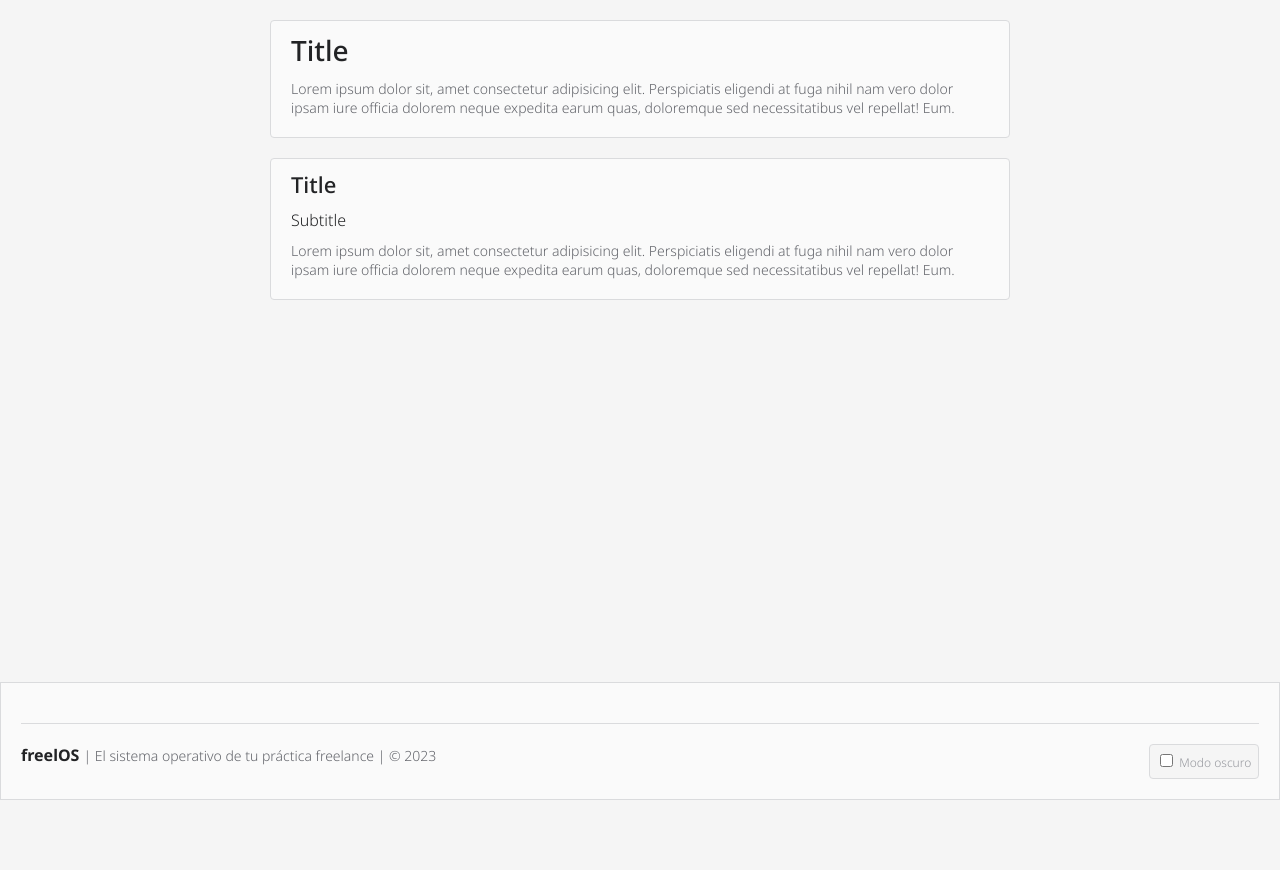
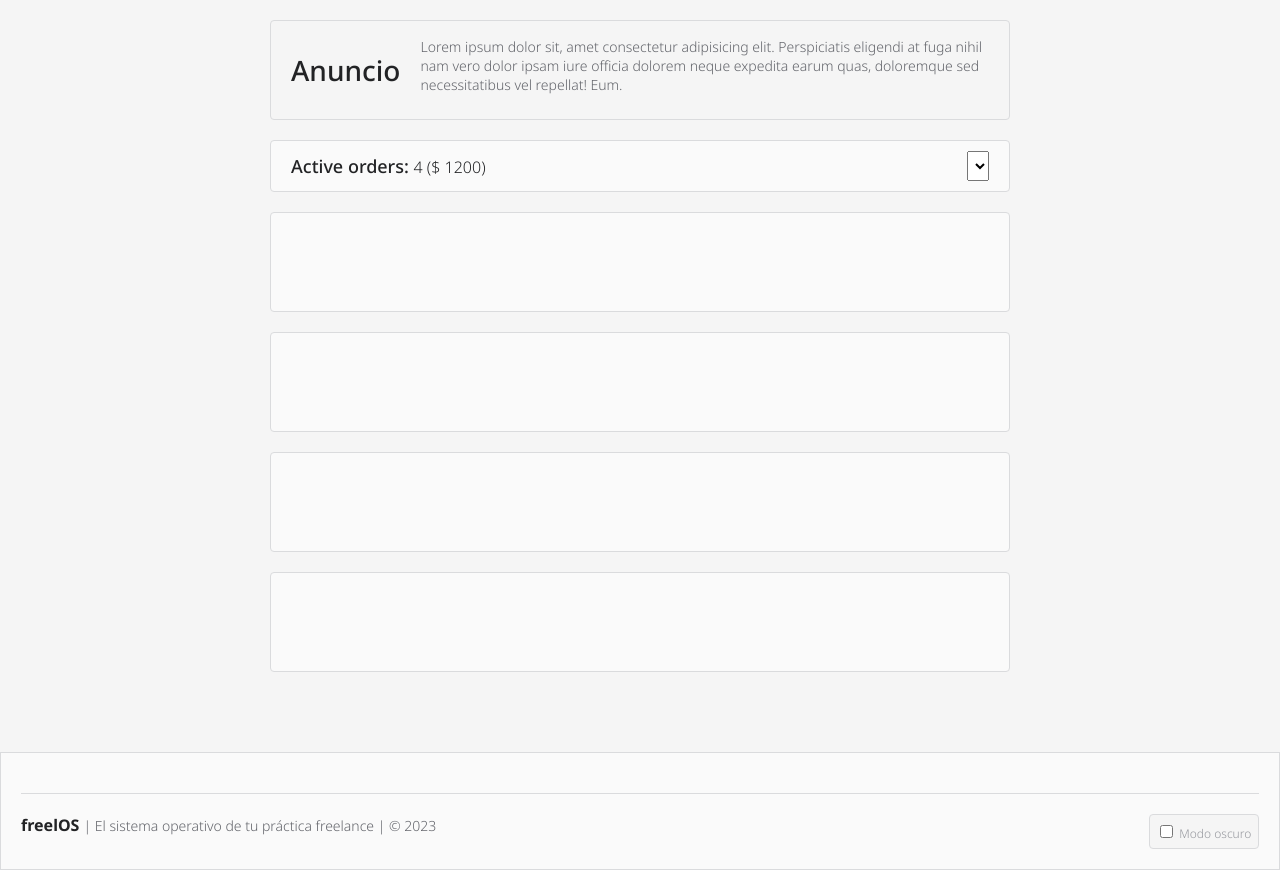
Before and after one commit to matiasbaldanza/coderhouse-js-34150-matiasbaldanza-preentrega-3, a website built with Vite: page index.html in a window 1280 px wide. Before the commit the page ends 800 px from the top, so only its background shows below. Built offline with nearby package versions, Linux system fonts and the light colour scheme.

Commit message:
FEAT: added active orders summary

```diff
--- a/css/styles.css
+++ b/css/styles.css
@@ -15,7 +15,7 @@
 /* -------------------------------------------- COLORS  */
 .dark-theme {
     --color-bg: #0D1A26;
-    --color-fg: #090D13;
+    --color-fg: #0e1d2a/* #090D13 */;
     --color-border: #62646A;
 
     --color-text-title: #B3CDE6;
@@ -52,16 +52,19 @@
     box-sizing: border-box;
 }
 
+body {
+    transition: 150ms;
+}
+
 /* --------------------------------------- TYPOGRAPHY  */
 h1, h2, h3, h4, h5, h6 {
     color: var(--color-text-title);
     font-weight: 500;
-    margin-top: 0;
-    margin-bottom: var(--gl-spacer-half);
+    margin: 0;
 }
 
 h1 { font-size: 2.8rem; }
-h2 { font-size: 2.2rem; }
+h2 { font-size: 1.8rem; }
 h3 { font-size: 1.6rem; font-weight: 300 }
 
 p {
@@ -105,13 +108,39 @@ main {
 
 section, article {
     min-height: 100px; /* TEMP */
+}
+
+section {
     width: 100%;
+    display: flex;
+    flex-direction: column;
+    justify-content: flex-start;
+    gap: var(--gl-spacer);
+}
 
+header {
     background-color: var(--color-fg);
+
+}
+
+article, header {
+    width: 100%;
     border: var(--gl-border);
     border-radius: var(--gl-border-radius);
+    padding: var(--gl-spacer-half) var(--gl-spacer);
 
-    padding: var(--gl-spacer-half) var(--gl-spacer);
+    display: flex;
+    justify-content: space-between;
+    align-items: center;
+    gap: var(--gl-spacer);
+}
+
+article {
+    background-color: var(--color-fg);
+}
+
+article.announcement {
+    background-color: inherit;
 }
 
 footer {
@@ -144,6 +173,11 @@ footer {
     background-color: var(--color-bg);
 }
 
-.dark-mode-toggle {
+select {
+    height: 3rem;
+}
 
+.summary-text {
+    font-weight: 300;
+    font-size: 1.6rem;
 }
--- a/index.html
+++ b/index.html
@@ -24,14 +24,21 @@
  <body>
    <main>
       <section>
-            <h1>Title</h1>
+         <article class="announcement">
+            <h1>Anuncio</h1>
             <p>Lorem ipsum dolor sit, amet consectetur adipisicing elit. Perspiciatis eligendi at fuga nihil nam vero dolor ipsam iure officia dolorem neque expedita earum quas, doloremque sed necessitatibus vel repellat! Eum.</p>
+         </article>
       </section>
-      <article>
-            <h2>Title</h2>
-            <h3>Subtitle</h3>
-            <p>Lorem ipsum dolor sit, amet consectetur adipisicing elit. Perspiciatis eligendi at fuga nihil nam vero dolor ipsam iure officia dolorem neque expedita earum quas, doloremque sed necessitatibus vel repellat! Eum.</p>
-      </article>
+      <header>
+         <h2>Active orders: <span data-active-orders-summary class="summary-text"></span></h2>
+         <select data-filter-orders></select>
+      </header>
+      <section id="orders-list">
+         <article></article>
+         <article></article>
+         <article></article>
+         <article></article>
+      </section>
    </main>
 
    <footer>
--- a/main.js
+++ b/main.js
@@ -1,4 +1,5 @@
 import { initializeDarkMode } from "./src/darkMode.js"
+import { listOrders } from "./src/orders.js"
 
 /*
     Proyecto:   Pre-entrega 3
@@ -16,4 +17,5 @@ app()
 
 export function app() {
     initializeDarkMode()
+    listOrders()
 }
--- /dev/null
+++ b/src/data.js
@@ -0,0 +1,37 @@
+export const orders = [
+    {
+        id: 1,
+        client: 'Agonzalez',
+        price: 300,
+        due: '2023-02-26',
+        status: 'in progress'
+    },
+    {
+        id: 2,
+        client: 'Agonzalez',
+        price: 300,
+        due: '2023-02-26',
+        status: 'delivered'
+    },
+    {
+        id: 3,
+        client: 'Agonzalez',
+        price: 300,
+        due: '2023-02-26',
+        status: 'completed'
+    },
+    {
+        id: 4,
+        client: 'Agonzalez',
+        price: 300,
+        due: '2023-02-26',
+        status: 'in progress'
+    },
+    {
+        id: 5,
+        client: 'Agonzalez',
+        price: 300,
+        due: '2023-02-26',
+        status: 'in progress'
+    },
+]
--- /dev/null
+++ b/src/orders.js
@@ -0,0 +1,35 @@
+import { orders } from "./data.js"
+
+// DOM elements
+const $ordersFilterSelect = document.querySelector('data-filter-orders')
+const $activeOrdersSummary = document.querySelector('[data-active-orders-summary]')
+const inactiveOrdersDefinition = ['canceled', 'completed']
+
+// Globals
+const orderCategories = orders.reduce((accum, order) => {
+    if (!accum.includes(order.status)) {
+        accum.push(order.status)
+    }
+    return accum
+}, [])
+
+const activeOrdersSummary = orders.reduce((summary, order) => {
+    let activeOrdersCount, activeOrdersTotalAmount = 0
+
+    if (!inactiveOrdersDefinition.includes(order.status)) {
+        summary.count++
+        summary.totalAmount += order.price
+    }
+    return summary
+}, { count: 0, totalAmount: 0 })
+
+const activeOrdersSummaryText = `${activeOrdersSummary.count} ($ ${activeOrdersSummary.totalAmount})`
+
+export function listOrders() {
+    summarizeOrders()
+}
+
+function summarizeOrders() {
+    console.log(activeOrdersSummary)
+    $activeOrdersSummary.textContent = activeOrdersSummaryText
+}
```
